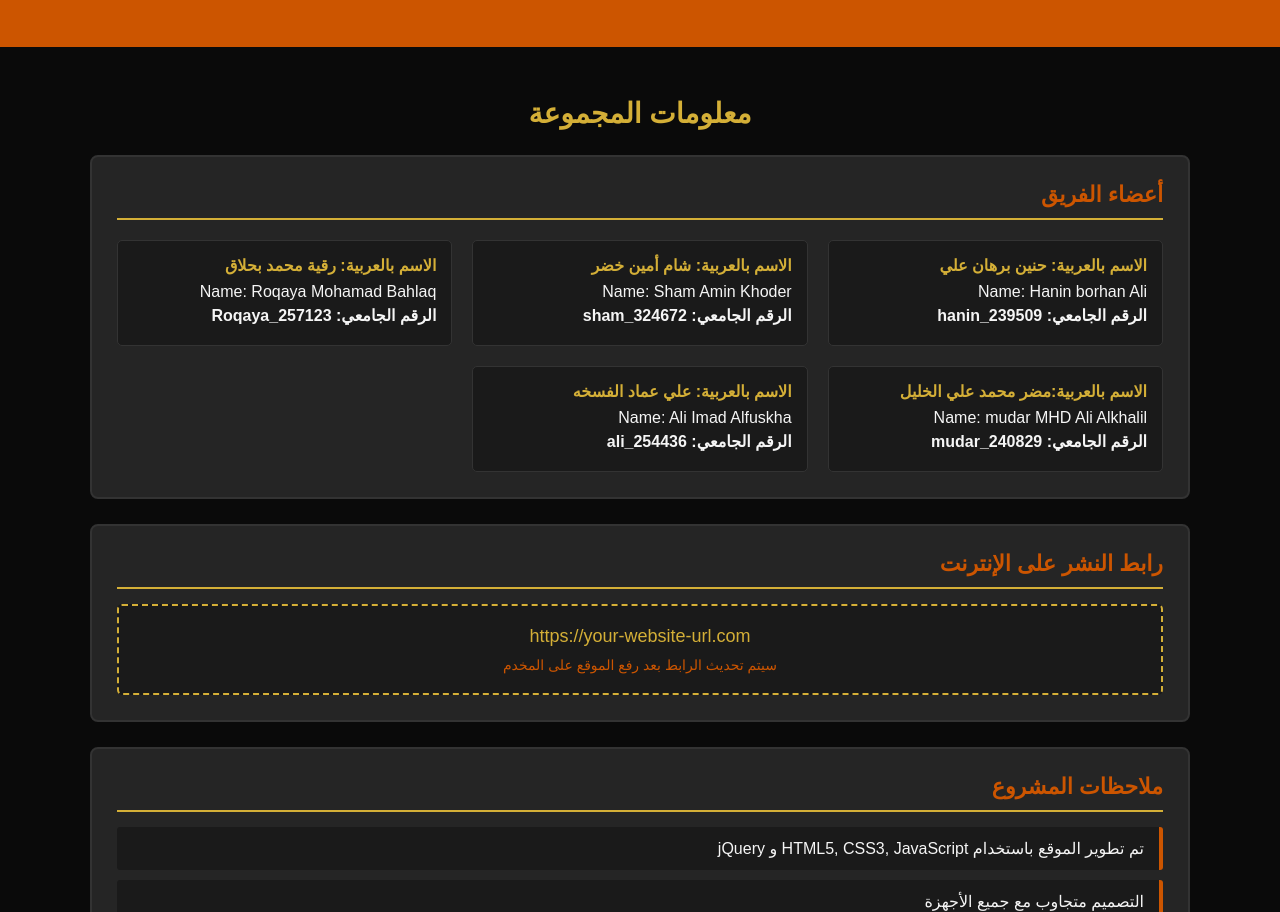
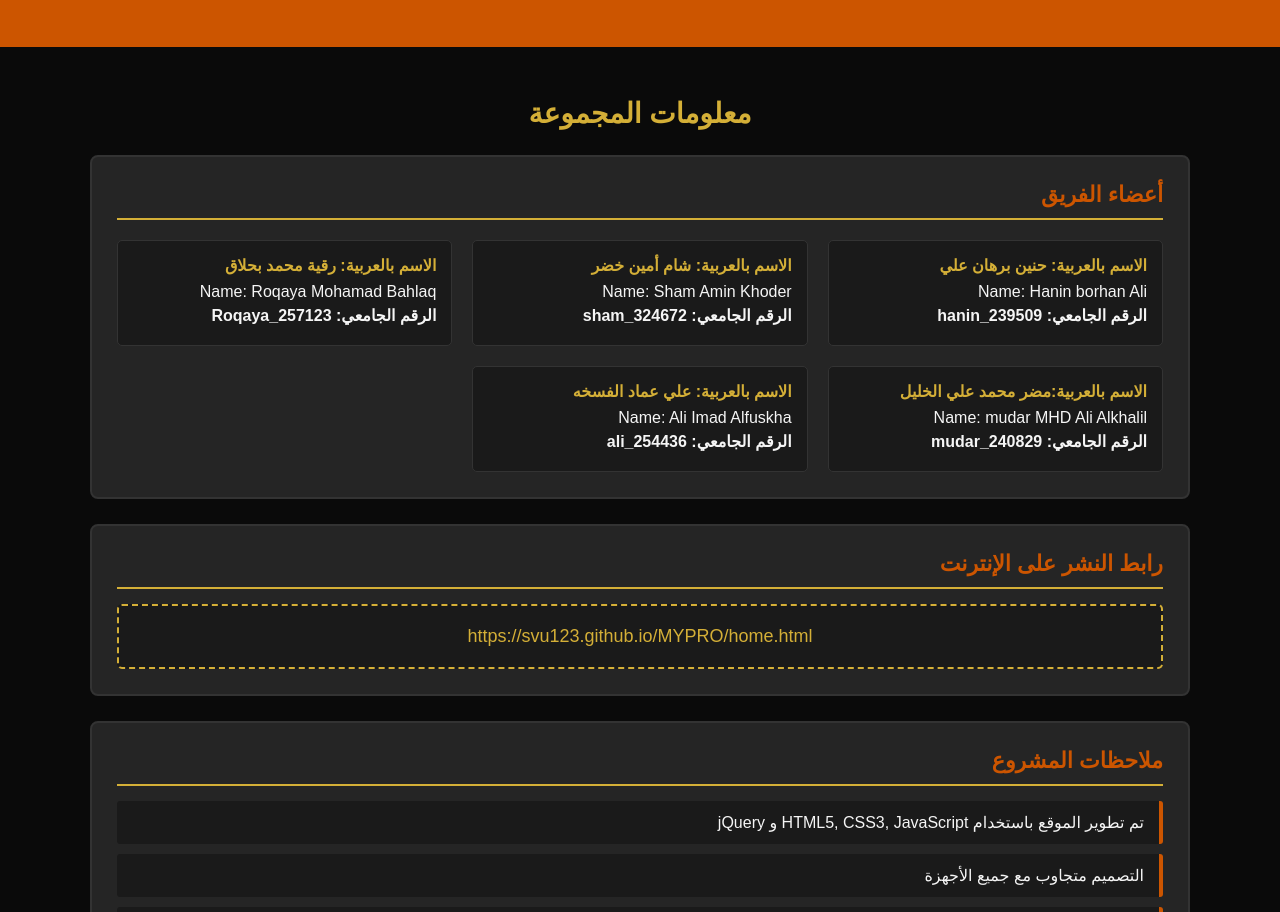
Before and after one commit to SVU123/MYPRO, a plain HTML site: page home.html in a window 1280 px wide. Shown: the part 188-1100 px from the top of the page. Drawn offline with nearby package versions, Linux system fonts and the light colour scheme.

Commit message:
home.html

```diff
--- a/home.html
+++ b/home.html
@@ -65,10 +65,9 @@
             <div class="info-card">
                 <h3>رابط النشر على الإنترنت</h3>
                 <div class="link-box">
-                    <a href="https://your-website-url.com" target="_blank" class="publish-link">
-                        https://your-website-url.com
+                    <a href="https://svu123.github.io/MYPRO/home.html" target="_blank" class="publish-link">
+                        https://svu123.github.io/MYPRO/home.html
                     </a>
-                    <p class="note">سيتم تحديث الرابط بعد رفع الموقع على المخدم</p>
                 </div>
             </div>
 
```
